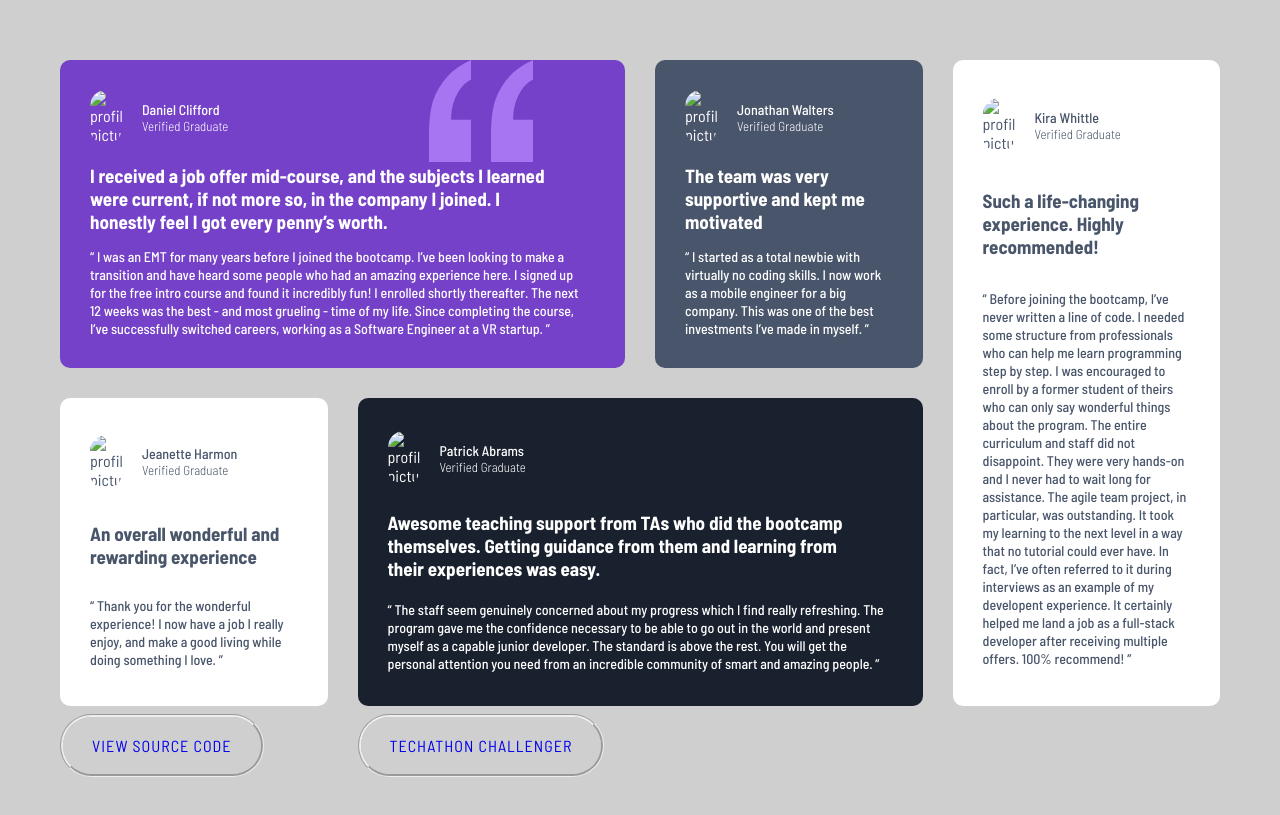
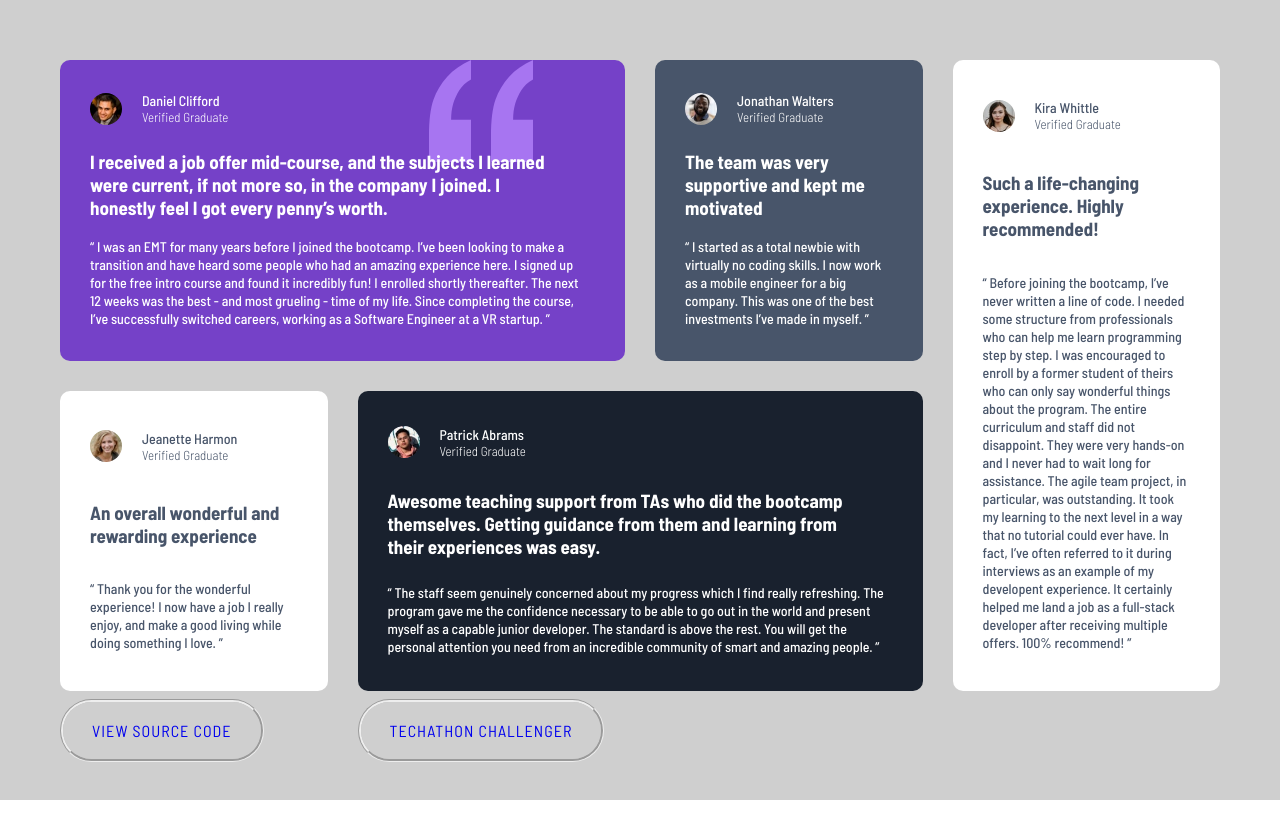
Before and after one commit to effiongsamuel/TECHATHON-30-Days-challenge-WEEK-1-DAY-4, a plain HTML site: page index.html in a window 1280 px wide. Drawn offline with Linux system fonts and the light colour scheme; files whose address does not match are found by name.

Commit message:
Update index.html

```diff
--- a/index.html
+++ b/index.html
@@ -4,10 +4,10 @@
   <meta charset="UTF-8">
   <meta http-equiv="X-UA-Compatible" content="IE=edge">
   <meta name="viewport" content="width=device-width, initial-scale=1.0">
-  <link rel="icon" type="image/png" sizes="32x32" href="./assets/favicon-32x32.png">
-  <link rel="apple-touch-icon" sizes="180x180" href="assets/android-chrome-192x192.png">
-  <link rel="icon" type="image/png" sizes="16x16" href="./assets/favicon-16x16.png">
-  <link rel="manifest" href="./assets/site.webmanifest">
+  <link rel="icon" type="image/png" sizes="32x32" href="favicon-32x32.png">
+  <link rel="apple-touch-icon" sizes="180x180" href="android-chrome-192x192.png">
+  <link rel="icon" type="image/png" sizes="16x16" href="favicon-16x16.png">
+  <link rel="manifest" href="site.webmanifest">
   <link rel="stylesheet" href="style.css">
   <title>TECHATHON 30-Days-challenge WEEK 1 DAY 4 | Testimonials grid section</title>
 </head>
@@ -18,7 +18,7 @@
       <p><a href="https://techathonian.com/" class="block_link">TECHATHON CHALLENGER</a></p>
     <!---first grid box -->
     <article class="box_testimonial testimonial_01">
-      <img class="profile_picture" src="assets/image-daniel.jpg" alt="profile picture">
+      <img class="profile_picture" src="image-daniel.jpg" alt="profile picture">
       <div class="name_stats_area">
         <p class="profile_name">Daniel Clifford</p>
         <p class="stats">Verified Graduate</p>
@@ -35,7 +35,7 @@
     </article>
     <!-- second grid box -->
     <article class="box_testimonial testimonial_02">
-      <img class="profile_picture" src="assets/image-jonathan.jpg" alt="profile picture">
+      <img class="profile_picture" src="image-jonathan.jpg" alt="profile picture">
       <div class="name_stats_area">
         <p class="profile_name">Jonathan Walters</p>
         <p class="stats">Verified Graduate</p>
@@ -47,7 +47,7 @@
     </article>
     <!-- third grid box -->
     <article class="box_testimonial testimonial_03">
-      <img class="profile_picture" src="assets/image-jeanette.jpg" alt="profile picture">
+      <img class="profile_picture" src="image-jeanette.jpg" alt="profile picture">
       <div class="name_stats_area">
         <p class="profile_name">Jeanette Harmon</p>
         <p class="stats">Verified Graduate</p>
@@ -59,7 +59,7 @@
     </article>
     <!-- fouth grid box -->
     <article class="box_testimonial testimonial_04">
-      <img class="profile_picture" src="assets/image-patrick.jpg" alt="profile picture">
+      <img class="profile_picture" src="image-patrick.jpg" alt="profile picture">
       <div class="name_stats_area">
         <p class="profile_name">Patrick Abrams</p>
         <p class="stats">Verified Graduate</p>
@@ -75,7 +75,7 @@
     </article>
     <!-- fifth grid -->
     <article class="box_testimonial testimonial_05">
-      <img class="profile_picture" src="assets/image-kira.jpg" alt="profile picture">
+      <img class="profile_picture" src="image-kira.jpg" alt="profile picture">
       <div class="name_stats_area">
         <p class="profile_name">Kira Whittle</p>
         <p class="stats">Verified Graduate</p>
```
